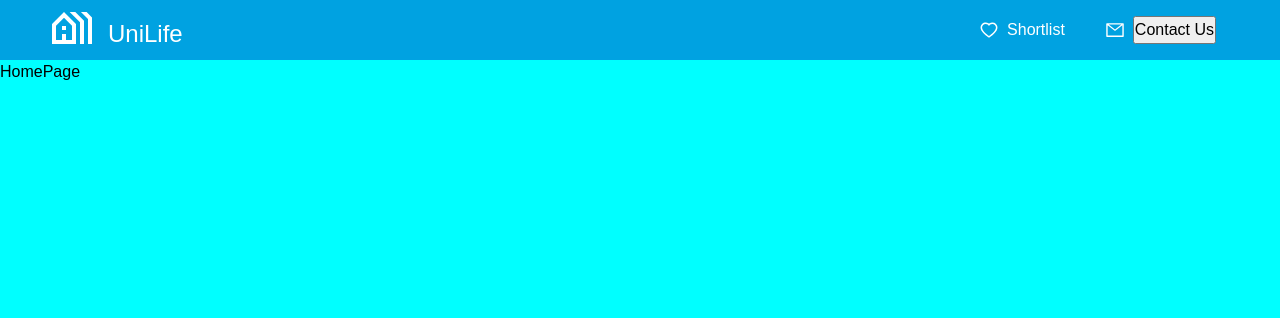
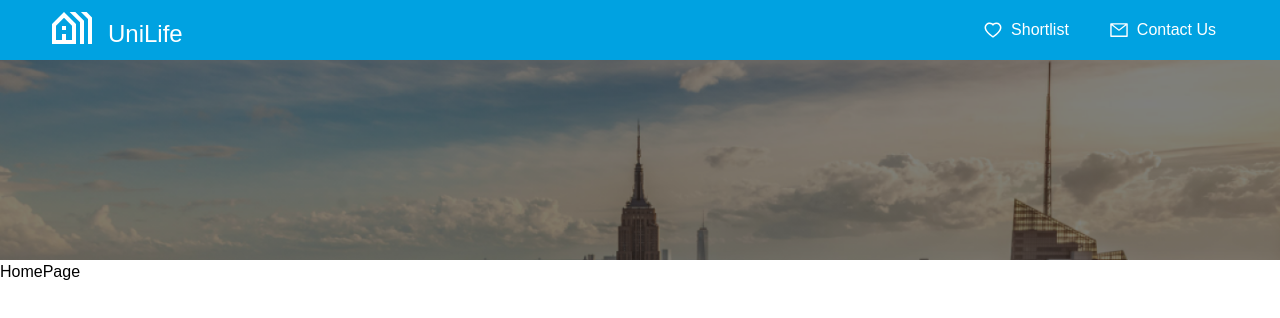
Before and after one commit to albertdang8/uniLife, a React (Vite) app in the folder code/: page / in a window 1280 px wide. Shown: the top 318 px of the page. Built offline with nearby package versions, Linux system fonts and the light colour scheme; a small style sheet from the web is missing.

Commit message:
in the middle of adding the 'slider' dynamic texts

```diff
--- a/code/src/components/Header/Header.css
+++ b/code/src/components/Header/Header.css
@@ -27,6 +27,13 @@
     margin-left: 2.5rem;
 }
 
+.contact-btn {
+    background-color: transparent;
+    border: none;
+    color: var(--clr-primary2);
+    cursor: pointer;
+}
+
 /*~modal*things~*/
 
 .modal-container {
@@ -39,8 +46,7 @@
     transform: translate(-50%, -50%);
     background-color: var(--clr-primary2);
     padding: 30px;
-    min-width: 50%;
-    max-width: 200px;
+    width: fit-content;
     border-radius: 16px;
 }
 
@@ -88,7 +94,3 @@ select {
 .form-section {
     margin-bottom: 16px;
 }
-
-html {
-    background-color: aqua;
-}
--- a/code/src/components/Header/Header.jsx
+++ b/code/src/components/Header/Header.jsx
@@ -31,7 +31,7 @@ function Header() {
         </div>
         <div className="contact row a-center">
           <AiOutlineMail size={20} />
-          <button onClick={openModal} className="smol">
+          <button onClick={openModal} className="contact-btn smol">
             Contact Us
           </button>
           <Modal
--- /dev/null
+++ b/code/src/components/Slider/Slider.css
@@ -0,0 +1,7 @@
+.slider-container {
+    background-image: linear-gradient(rgba(0, 0, 0, 0.5), rgba(0, 0, 0, 0.5)), url('../../assets/Images/cover-img.png');
+    background-repeat: no-repeat;
+    background-size: cover;
+    max-width: 100vw;
+    min-height: 200px;
+}
--- /dev/null
+++ b/code/src/components/Slider/Slider.jsx
@@ -0,0 +1,16 @@
+import React, { useEffect, useState } from 'react'
+import './Slider.css'
+
+function Slider() {
+    const [sliderText, setSliderText] = useState({ title: 'Find student homes with bills included', subTitle: 'A simple and faster way to search for student accommodation'});
+
+    const allCitiesText = { title: 'Student Accomodation'}
+
+  return (
+    <div className='slider-container'>
+
+    </div>
+  )
+}
+
+export default Slider
--- a/code/src/pages/Homepage/HomePage.jsx
+++ b/code/src/pages/Homepage/HomePage.jsx
@@ -1,5 +1,6 @@
 import React from "react";
 import Header from "../../components/Header/Header";
+import Slider from "../../components/Slider/Slider";
 
 import "./HomePage.css";
 
@@ -7,6 +8,7 @@ function HomePage() {
   return (
     <div>
       <Header />
+      <Slider />
       HomePage
     </div>
   );
```
